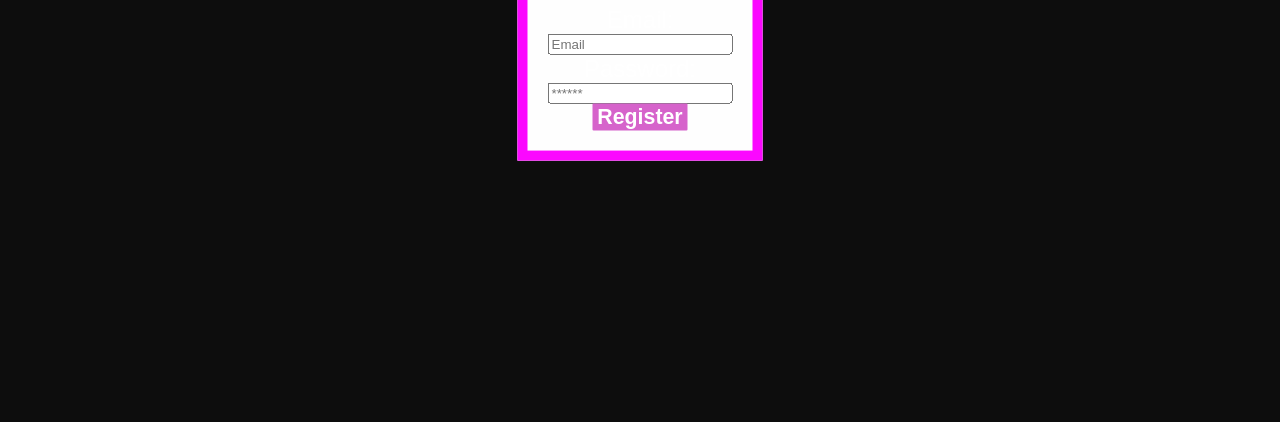
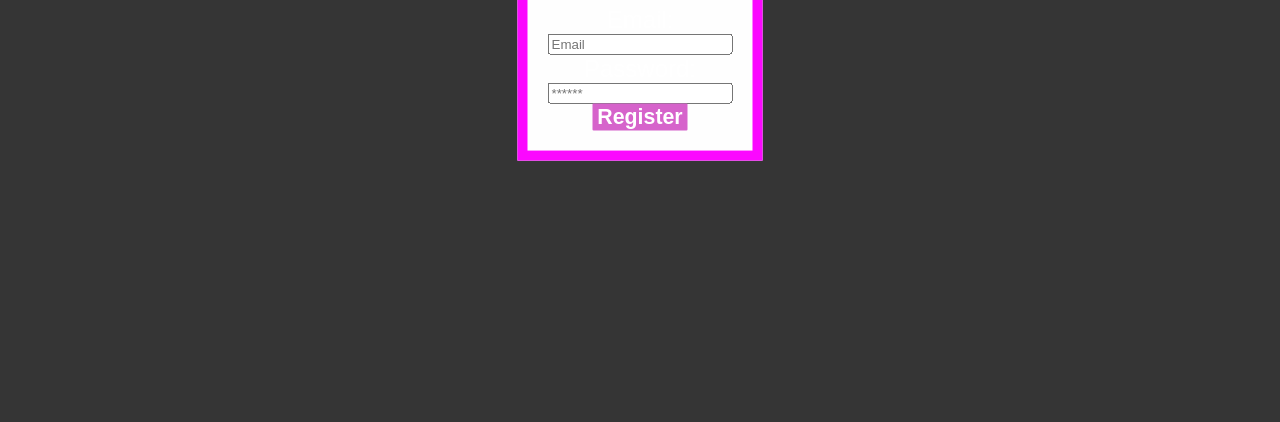
Before and after one commit to vanerodr/DEV008-social-network, a website built with Vite: page src/index.html in a window 1280 px wide. Shown: the part 378-800 px from the top of the page. Built offline with nearby package versions, Linux system fonts and the light colour scheme.

Commit message:
Actualizar estilos en src/style.css

```diff
--- a/src/style.css
+++ b/src/style.css
@@ -5,7 +5,7 @@ html, body {
 }
 
 body{
-  background: #000000;
+  background: #797979;
   color: rgb(255, 255, 255);
   margin: 0;
   padding: 0;
```
